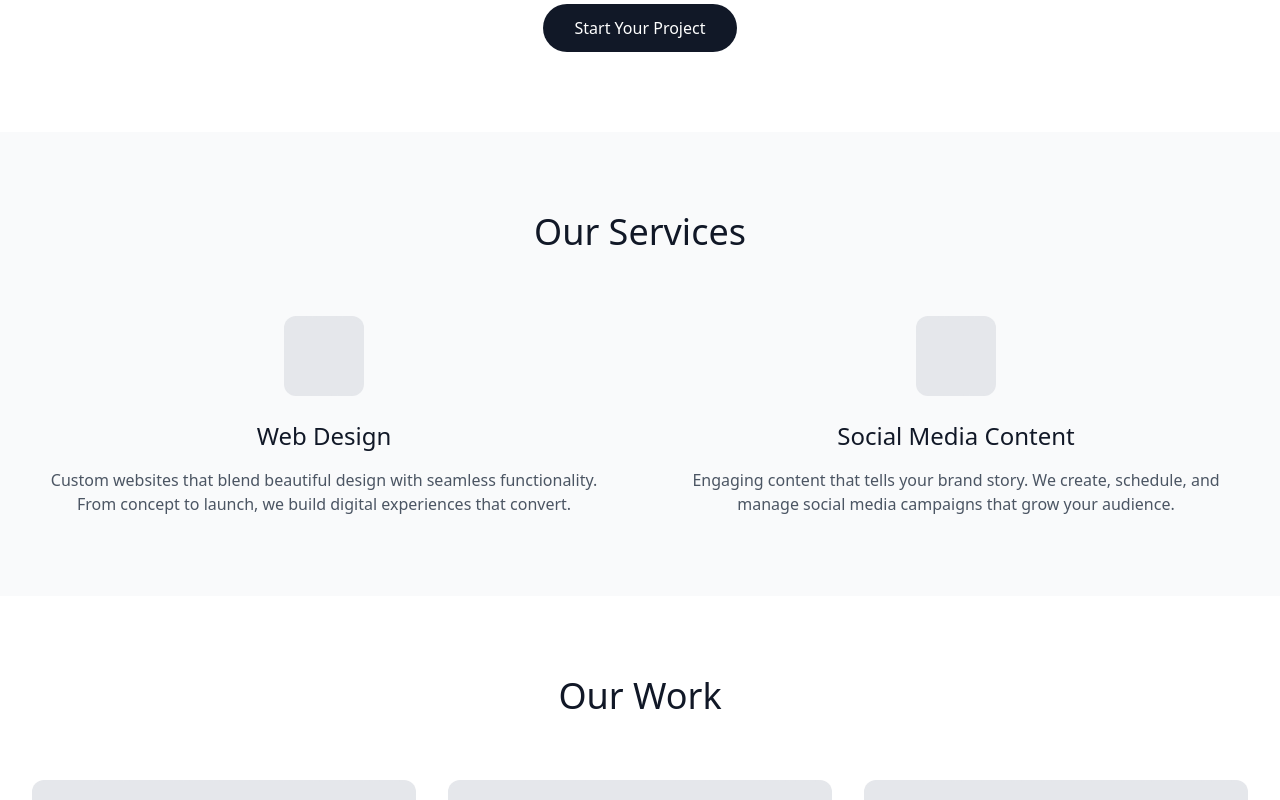
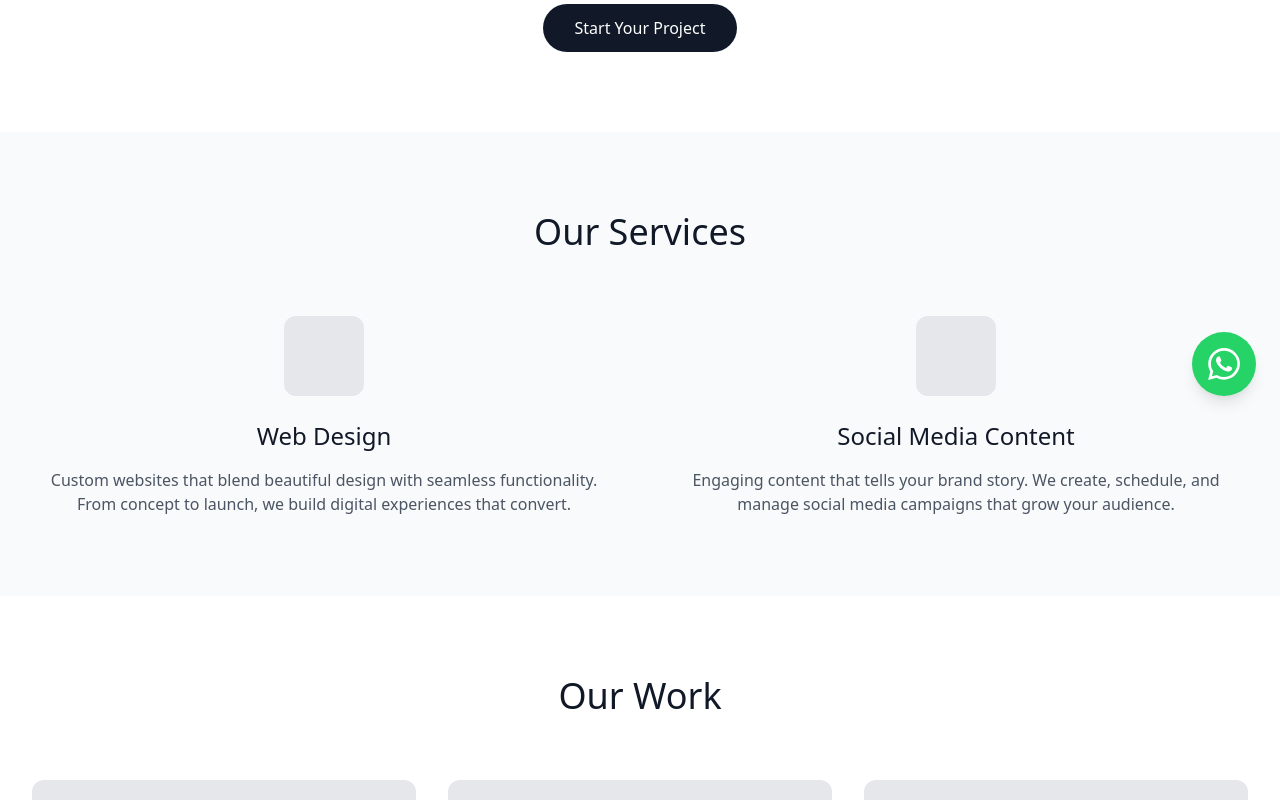
Before and after one commit to Binec/landing-clientes, a React (Create React App) app: page / in a window 1280 px wide. Shown: the part 380-1180 px from the top of the page. Built offline with nearby package versions, Linux system fonts and the light colour scheme.

Commit message:
wa and animation

```diff
--- a/src/pages/index.tsx
+++ b/src/pages/index.tsx
@@ -1,4 +1,4 @@
-import React, { useState, useEffect } from 'react';
+import React, { useState, useEffect, useRef } from 'react';
 
 interface GalleryItem {
   id: number;
@@ -16,6 +16,38 @@
   { id: 6, title: 'Product Launch', category: 'Social Media', description: 'Social media launch campaign' },
 ];
 
+function useScrollAnimation() {
+  const [isVisible, setIsVisible] = useState(false);
+  const ref = useRef<HTMLDivElement>(null);
+
+  useEffect(() => {
+    const observer = new IntersectionObserver(
+      ([entry]) => {
+        if (entry.isIntersecting) {
+          setIsVisible(true);
+        }
+      },
+      {
+        threshold: 0.1,
+        rootMargin: '0px 0px -50px 0px'
+      }
+    );
+
+    const currentRef = ref.current;
+    if (currentRef) {
+      observer.observe(currentRef);
+    }
+
+    return () => {
+      if (currentRef) {
+        observer.unobserve(currentRef);
+      }
+    };
+  }, []);
+
+  return { ref, isVisible };
+}
+
 export default function LandingPage() {
   const [selectedItem, setSelectedItem] = useState<GalleryItem | null>(null);
   const [formData, setFormData] = useState({
@@ -27,7 +59,10 @@
   const [isSubmitting, setIsSubmitting] = useState(false);
   const [submitMessage, setSubmitMessage] = useState('');
 
-  // Close popup on Escape key
+  const servicesAnimation = useScrollAnimation();
+  const workAnimation = useScrollAnimation();
+  const contactAnimation = useScrollAnimation();
+
   useEffect(() => {
     function handleKeyDown(e: KeyboardEvent) {
       if (e.key === 'Escape') {
@@ -50,7 +85,6 @@
     setIsSubmitting(true);
 
     const form = new FormData();
-    // Replace entry IDs with your actual Google Form field entry IDs
     form.append('entry.1234567890', formData.name);
     form.append('entry.1234567891', formData.email);
     form.append('entry.1234567892', formData.service);
@@ -107,7 +141,16 @@
       </section>
 
       {/* Services Section */}
-      <section id="services" className="py-20 px-4 sm:px-6 lg:px-8 bg-gray-50">
+      <div
+        id="services"
+        ref={servicesAnimation.ref}
+        style={{
+          opacity: servicesAnimation.isVisible ? 1 : 0,
+          transform: servicesAnimation.isVisible ? 'translateY(0)' : 'translateY(3rem)',
+          transition: 'all 1s ease-out'
+        }}
+        className="py-20 px-4 sm:px-6 lg:px-8 bg-gray-50"
+      >
         <div className="max-w-7xl mx-auto">
           <h2 className="text-4xl font-light text-center text-gray-900 mb-16">Our Services</h2>
           <div className="grid md:grid-cols-2 gap-12">
@@ -127,10 +170,19 @@
             </div>
           </div>
         </div>
-      </section>
+      </div>
 
       {/* Gallery Section */}
-      <section id="work" className="py-20 px-4 sm:px-6 lg:px-8">
+      <div
+        id="work"
+        ref={workAnimation.ref}
+        style={{
+          opacity: workAnimation.isVisible ? 1 : 0,
+          transform: workAnimation.isVisible ? 'translateY(0)' : 'translateY(3rem)',
+          transition: 'all 1s ease-out'
+        }}
+        className="py-20 px-4 sm:px-6 lg:px-8"
+      >
         <div className="max-w-7xl mx-auto">
           <h2 className="text-4xl font-light text-center text-gray-900 mb-16">Our Work</h2>
           <div className="grid grid-cols-1 sm:grid-cols-2 lg:grid-cols-3 gap-8">
@@ -152,7 +204,7 @@
             ))}
           </div>
         </div>
-      </section>
+      </div>
 
       {/* Popup Modal for Gallery Item */}
       {selectedItem && (
@@ -170,10 +222,10 @@
           >
             <button
               onClick={() => setSelectedItem(null)}
-              className="absolute top-4 right-4 text-gray-600 hover:text-gray-900"
+              className="absolute top-4 right-4 text-gray-600 hover:text-gray-900 text-3xl leading-none"
               aria-label="Close popup"
             >
-              &times;
+              ×
             </button>
             <h3 id="modal-title" className="text-2xl font-semibold mb-2 text-gray-900">
               {selectedItem.title}
@@ -187,7 +239,16 @@
       )}
 
       {/* Contact Section */}
-      <section id="contact" className="py-20 px-4 sm:px-6 lg:px-8 bg-gray-50">
+      <div
+        id="contact"
+        ref={contactAnimation.ref}
+        style={{
+          opacity: contactAnimation.isVisible ? 1 : 0,
+          transform: contactAnimation.isVisible ? 'translateY(0)' : 'translateY(3rem)',
+          transition: 'all 1s ease-out'
+        }}
+        className="py-20 px-4 sm:px-6 lg:px-8 bg-gray-50"
+      >
         <div className="max-w-3xl mx-auto">
           <h2 className="text-4xl font-light text-center text-gray-900 mb-12">Contact Us</h2>
           <form onSubmit={handleSubmit} className="space-y-6">
@@ -264,12 +325,53 @@
             )}
           </form>
         </div>
-      </section>
+      </div>
 
       {/* Footer */}
       <footer className="py-8 text-center text-gray-500 text-sm">
         &copy; {new Date().getFullYear()} Studio. All rights reserved.
       </footer>
+
+      {/* WhatsApp Floating Button */}
+      <a
+        href="https://wa.me/5533313935"
+        target="_blank"
+        rel="noopener noreferrer"
+        style={{
+          position: 'fixed',
+          bottom: '1.5rem',
+          right: '1.5rem',
+          width: '4rem',
+          height: '4rem',
+          backgroundColor: '#25D366',
+          borderRadius: '50%',
+          display: 'flex',
+          alignItems: 'center',
+          justifyContent: 'center',
+          boxShadow: '0 10px 15px -3px rgba(0, 0, 0, 0.1), 0 4px 6px -2px rgba(0, 0, 0, 0.05)',
+          zIndex: 9999,
+          transition: 'all 0.3s ease',
+          color: 'white'
+        }}
+        onMouseEnter={(e) => {
+          e.currentTarget.style.transform = 'scale(1.1)';
+          e.currentTarget.style.backgroundColor = '#20BA5A';
+        }}
+        onMouseLeave={(e) => {
+          e.currentTarget.style.transform = 'scale(1)';
+          e.currentTarget.style.backgroundColor = '#25D366';
+        }}
+        aria-label="Contact us on WhatsApp"
+      >
+        <svg
+          style={{ width: '2rem', height: '2rem' }}
+          fill="currentColor"
+          viewBox="0 0 24 24"
+          xmlns="http://www.w3.org/2000/svg"
+        >
+          <path d="M17.472 14.382c-.297-.149-1.758-.867-2.03-.967-.273-.099-.471-.148-.67.15-.197.297-.767.966-.94 1.164-.173.199-.347.223-.644.075-.297-.15-1.255-.463-2.39-1.475-.883-.788-1.48-1.761-1.653-2.059-.173-.297-.018-.458.13-.606.134-.133.298-.347.446-.52.149-.174.198-.298.298-.497.099-.198.05-.371-.025-.52-.075-.149-.669-1.612-.916-2.207-.242-.579-.487-.5-.669-.51-.173-.008-.371-.01-.57-.01-.198 0-.52.074-.792.372-.272.297-1.04 1.016-1.04 2.479 0 1.462 1.065 2.875 1.213 3.074.149.198 2.096 3.2 5.077 4.487.709.306 1.262.489 1.694.625.712.227 1.36.195 1.871.118.571-.085 1.758-.719 2.006-1.413.248-.694.248-1.289.173-1.413-.074-.124-.272-.198-.57-.347m-5.421 7.403h-.004a9.87 9.87 0 01-5.031-1.378l-.361-.214-3.741.982.998-3.648-.235-.374a9.86 9.86 0 01-1.51-5.26c.001-5.45 4.436-9.884 9.888-9.884 2.64 0 5.122 1.03 6.988 2.898a9.825 9.825 0 012.893 6.994c-.003 5.45-4.437 9.884-9.885 9.884m8.413-18.297A11.815 11.815 0 0012.05 0C5.495 0 .16 5.335.157 11.892c0 2.096.547 4.142 1.588 5.945L.057 24l6.305-1.654a11.882 11.882 0 005.683 1.448h.005c6.554 0 11.89-5.335 11.893-11.893a11.821 11.821 0 00-3.48-8.413Z" />
+        </svg>
+      </a>
     </div>
   );
 }
```
